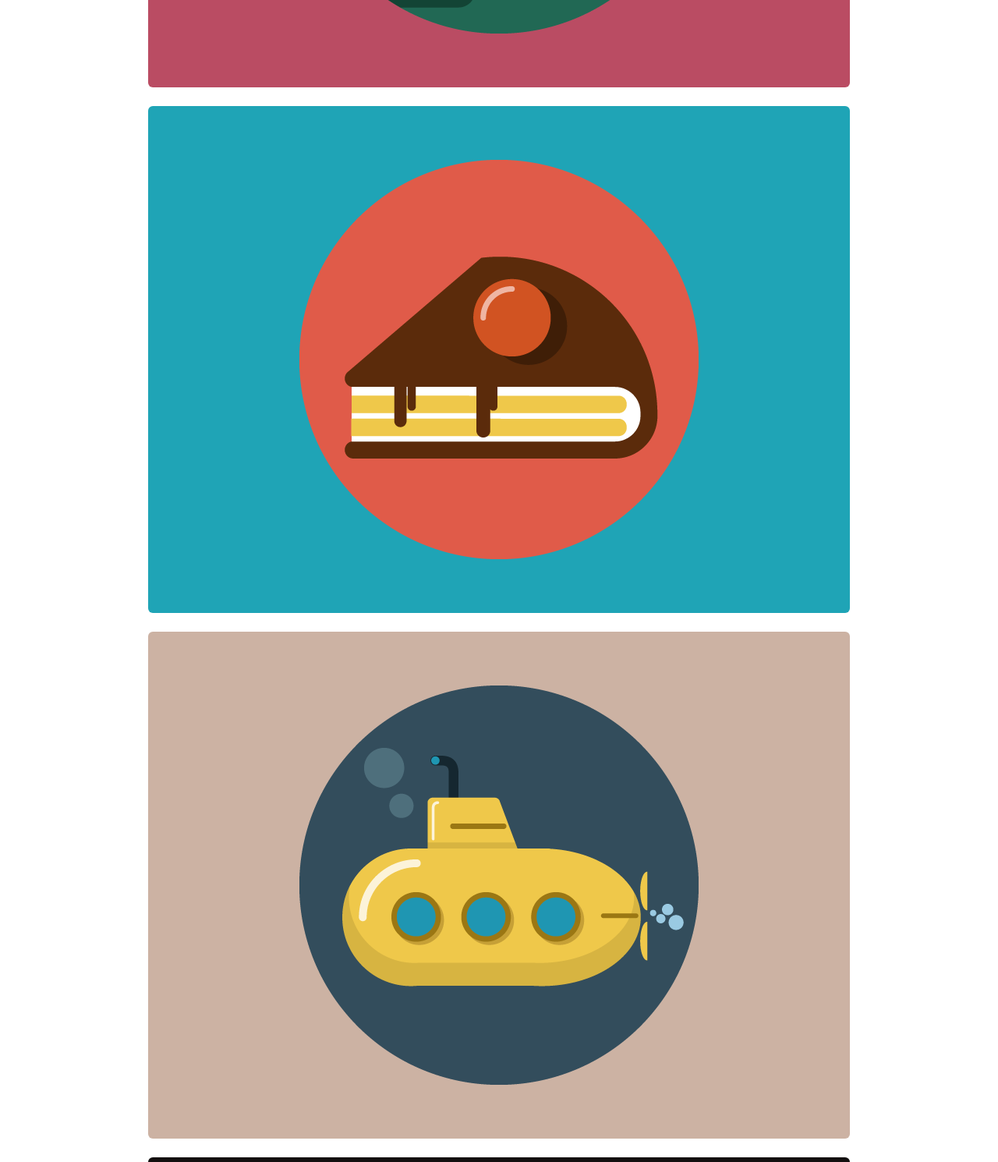
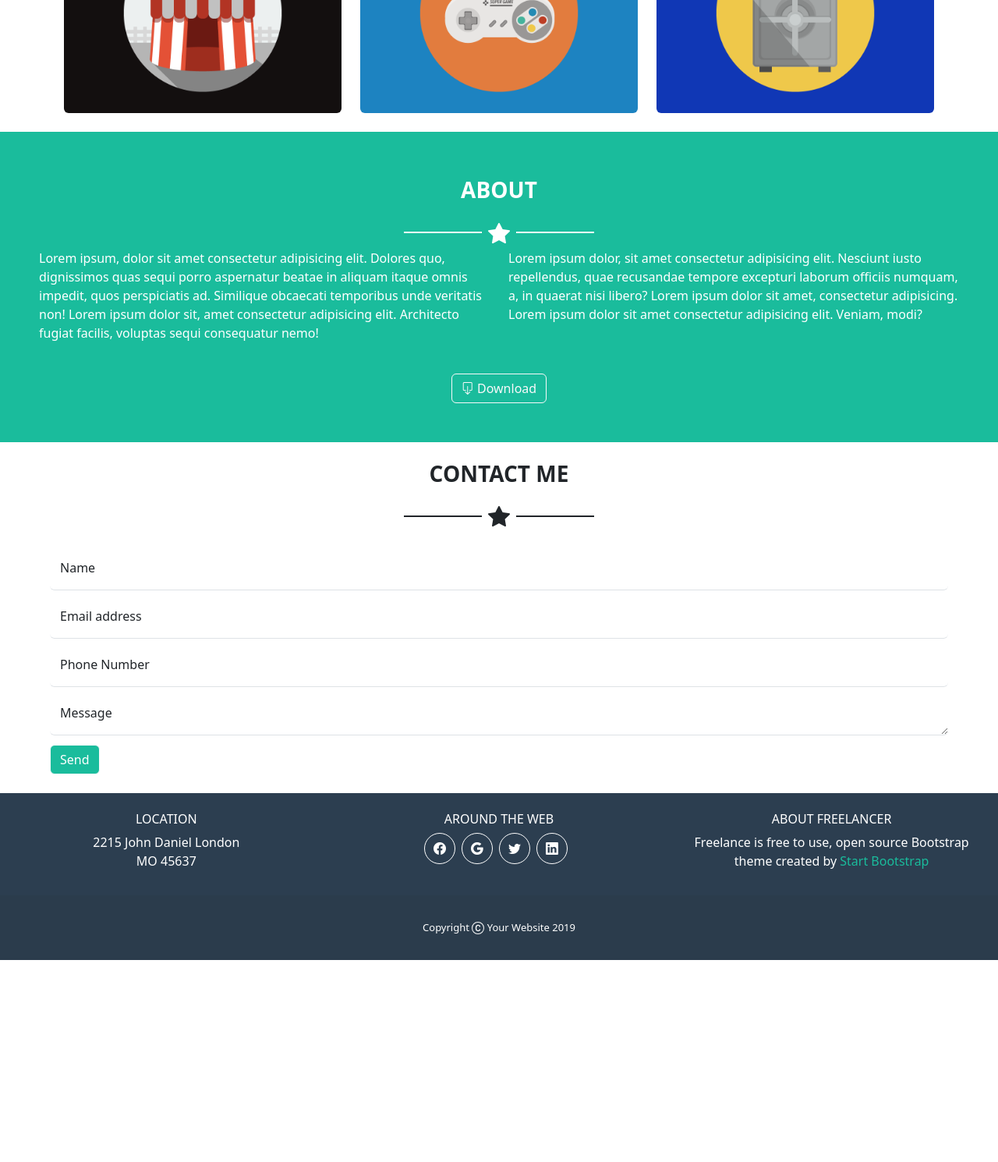
Before and after one commit to lauraoliveri/html-css-bootstrap-freelancer, a plain HTML site: page index.html in a window 1280 px wide. Shown: the part 940-2430 px from the top of the page at 78% size. After the commit the page ends 2171 px from the top, so only its background shows below. Drawn offline with nearby package versions, Linux system fonts and the light colour scheme.

Commit message:
Add more sections, edit css and adjust html

```diff
--- a/css/style.css
+++ b/css/style.css
@@ -21,7 +21,7 @@
 }
 
 .img_one_size {
-    width: 100px;
+    width: 120px;
 }
 .color_blue {
     color: #1ABC9C;
@@ -32,3 +32,16 @@
     height: 40px;
     border: 1px solid white;
 }
+
+.about_padding {
+    padding: 50px !important;
+}
+
+.button_form {
+    background-color: var(--background-color);
+    color: white;
+}
+
+.p_footer {
+    font-size: small !important;
+}
--- a/index.html
+++ b/index.html
@@ -31,7 +31,7 @@
               <!-- Header left and hamburger menu -->
             <div class="container-fluid d-flex align-items-center">
                 <a class="navbar-brand" href="#">
-                    <p class="fw-bold header_title align-middle">START BOOTSTRAP</p>
+                    <p class="fw-bold header_title pt-2">START BOOTSTRAP</p>
                 </a>
                 <button class="navbar-toggler" type="button" data-bs-toggle="collapse" data-bs-target="#navbarToggleExternalContent" aria-controls="navbarToggleExternalContent" aria-expanded="false" aria-label="Toggle navigation">
                     <span class="navbar-toggler-icon"></span>
@@ -43,109 +43,162 @@
     <main>
 
         <!-- First Section -->
-        <div class="container-fluid text-center text-white container_one">
+        <div class="container-fluid text-center text-white container_one py-2">
            <div class="pb-2 pt-4">
                 <img src="./img/avatar.svg" class="img-fluid img_one_size">
            </div>
            <h2 class="fw-bold">
                 START BOOTSTRAP
            </h2>
-           <div>
-            STELLA
+
+           <!-- Star icon decor -->
+           <div class="d-flex align-items-center justify-content-center pb-3">
+                <hr style="width:100px" class="opacity-100 border-2">
+                <i class="bi bi-star-fill fs-3 px-2"></i>
+                <hr style="width:100px" class="opacity-100 border-2">
             </div>
+
            <p class="text-uppercase fs-6 text">
                 graphic designer - web designer - illustrator
            </p>
         </div>
 
         <!-- Portfolio Section -->
-        <div class="text-center pb-3">
+        <div class="text-center py-3">
             <h3 class="fw-bold text-uppercase p-2">
               portfolio
             </h3>
-            <div>
-                STELLA
-            </div>
-            <div class="container text-center">
 
-            <div class="row">
-                <div class="col-12 pb-4 pr-2">
-                <img src="./img/cabin.png" class="img-fluid rounded-2">
-                </div>
-                <div class="col-12 pb-4 pr-2">
-                <img src="./img/cake.png" class="img-fluid rounded-2">
-                </div>
-                <div class="col-12 pb-4 pr-2">
-                <img src="./img/submarine.png" class="img-fluid rounded-2">
+            <!-- Star icon decor -->
+            <div class="d-flex align-items-center justify-content-center  pb-3">
+                <hr style="width:100px" class="opacity-100 border-2">
+                <i class="bi bi-star-fill fs-3 px-2"></i>
+                <hr style="width:100px" class="opacity-100 border-2">
             </div>
         </div>
 
+        <div class="container text-center">
             <div class="row">
-                <div class="col-12 pb-4 pr-2">
+                <div class="col-12 col-md-6 col-lg-4 pb-4 pr-2">
+                    <img src="./img/cabin.png" class="img-fluid rounded-2">
+                </div>
+                <div class="col-12 col-md-6 col-lg-4 pb-4 pr-2">
+                    <img src="./img/cake.png" class="img-fluid rounded-2">
+                </div>
+                <div class="col-12 col-md-6 col-lg-4 pb-4 pr-2">
+                    <img src="./img/submarine.png" class="img-fluid rounded-2">
+                </div>
+
+                <div class="col-12 col-md-6 col-lg-4 pb-4 pr-2">
                     <img src="./img/circus.png" class="img-fluid rounded-2">
                 </div>
-                <div class="col-12 pb-4 pr-2">
+                <div class="col-12 col-md-6 col-lg-4 pb-4 pr-2">
                     <img src="./img/game.png" class="img-fluid rounded-2">
                 </div>
-                <div class="col-12 pb-4 pr-2">
+                <div class="col-12 col-md-6 col-lg-4 pb-4 pr-2">
                     <img src="./img/safe.png" class="img-fluid rounded-2">
-                </div>
                 </div>
             </div>
         </div>
 
         <!-- About Section -->
-        <div class="container-fluid text-center about_background text-white">
+        <div class="container-fluid text-center about_background text-white p-3 about_padding">
             <h3 class="fw-bold text-uppercase p-2">
                 about
             </h3>
-              <div>
-                  STELLA
+
+            <!-- Star icon decor -->
+            <div class="d-flex align-items-center justify-content-center">
+                <hr style="width:100px" class="opacity-100 border-2">
+                <i class="bi bi-star-fill fs-3 px-2"></i>
+                <hr style="width:100px" class="opacity-100 border-2">
             </div>
+
             <div class="row">
-              <div class="col">
+                <div class="col-sm-12 col-md-6">
                     <p class="text-start">
                         Lorem ipsum, dolor sit amet consectetur adipisicing elit. Dolores quo, dignissimos quas sequi porro aspernatur beatae in aliquam itaque omnis impedit, quos perspiciatis ad. Similique obcaecati temporibus unde veritatis non! Lorem ipsum dolor sit, amet consectetur adipisicing elit. Architecto fugiat facilis, voluptas sequi consequatur nemo!
                     </p>
                 </div>
-              <div class="col">
+
+                <div class="col-sm-12 col-md-6">
                     <p class="text-start">
                         Lorem ipsum dolor, sit amet consectetur adipisicing elit. Nesciunt iusto repellendus, quae recusandae tempore excepturi laborum officiis numquam, a, in quaerat nisi libero? Lorem ipsum dolor sit amet, consectetur adipisicing. Lorem ipsum dolor sit amet consectetur adipisicing elit. Veniam, modi?
                     </p>
                 </div>
-              <div>
+            </div>
+
+
+            <!-- Button -->
+            <div class="pt-4">
                 <button type="button" class="btn btn-outline-light">
                     <i class="bi bi-box-arrow-down"></i> Download
                 </button>
-
-              </div>
             </div>
         </div>
 
           <!-- Contact Me Form -->
+           <div class="container-fluid p-3">
+                <h3 class="fw-bold text-uppercase text-center p-2">
+                    contact me
+                </h3>
+
+                <!-- Star icon decor -->
+                <div class="d-flex align-items-center justify-content-center pb-3">
+                        <hr style="width:100px" class="opacity-100 border-2">
+                        <i class="bi bi-star-fill fs-3 px-2"></i>
+                        <hr style="width:100px" class="opacity-100 border-2">
+                </div>
+
                 <div>
+                    <form class="px-5 pb-2">
+                        <div class="mb-1 form-floating">
+                            <input type="text" class="form-control border-top-0 border-start-0 border-end-0" id="name" placeholder="Name">
+                            <label for="name">Name</label>
+                          </div>
 
+                        <div class="mb-1 form-floating">
+                            <input type="email" class="form-control border-top-0 border-start-0 border-end-0" id="email" placeholder="Email address">
+                            <label for="email">Email address</label>
+                        </div>
+
+                        <div class="mb-1 form-floating">
+                            <input type="text" class="form-control border-top-0 border-start-0 border-end-0" id="phone" placeholder="Phone Number">
+                            <label for="phone">Phone Number</label>
+                          </div>
+
+                        <div class="mb-1 form-floating">
+                            <textarea class="form-control border-top-0 border-start-0 border-end-0" id="message" rows="3" placeholder="Message"></textarea>
+                            <label for="message">Message</label>
+                        </div>
+                    </form>
+                </div>
+
+                 <!-- Button -->
+              <div  class="px-5 pb-2">
+                <button type="button" class="btn btn-light button_form">Send</button>
+              </div>
            </div>
 
            <!-- Location and more  -->
            <div class="container-fluid text-center text-white info_background pt-4">
                 <div class="row">
-              <div class="col">
+                    <div class="col-sm-12- pb-3 col-md-4">
                         <h6 class="text-uppercase">
                             location
                         </h6>
                         <div>
-                    2215 John Daniel London, Drive Clark
+                            2215 John Daniel London
                         </div>
                         <div>
                             MO 45637
                         </div>
                     </div>
-              <div class="col">
+                    <div class="col-sm-12 pb-3 col-md-4">
                         <h6 class="text-uppercase">
                             around the web
                         </h6>
-                <div class="d-flex justify-content-space-between">
+                        <div class="d-flex justify-content-center">
                             <div class="rounded-circle icons_border d-flex align-items-center justify-content-center me-2">
                                 <i class="bi bi-facebook"></i>
                             </div>
@@ -160,7 +213,7 @@
                             </div>
                         </div>
                     </div>
-              <div class="col">
+                    <div class="col-sm-12 pb-3 col-md-4">
                         <h6 class="text-uppercase">
                             about freelancer
                         </h6>
@@ -175,9 +228,9 @@
           </div>
     </main>
 
-
+    <!-- Footer section -->
     <footer id="footer_color" class="p-3 fs-6 text align-middle">
-        <p class="text-dark text-center text-white pt-3">
+        <p class="text-dark text-center text-white pt-3 p_footer">
             Copyright
 
             <!-- Copyright Simbol -->
```
Lines whose indentation alone changed are shown as unchanged.
